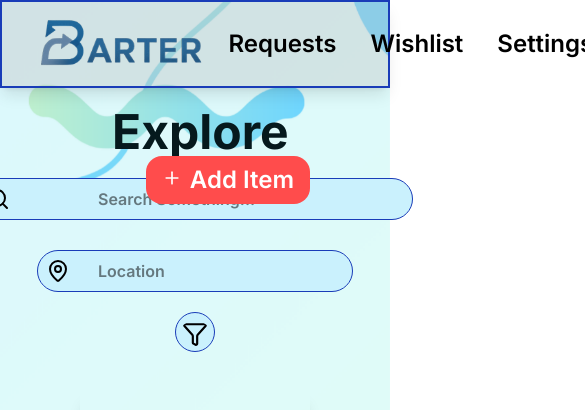
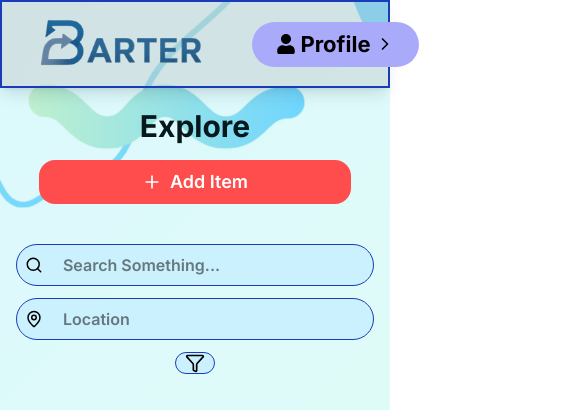
Before and after one commit to vibhor-25/Barter-System-frontend, a React (Vite) app: page /home in a window 390 px wide. Shown: the top 410 px of the page, 585 px wide, since content can reach past the window. Built offline with nearby package versions, Linux system fonts and the light colour scheme.

Commit message:
Changed button of wishlist cards and menu

```diff
--- a/src/components/Menu.jsx
+++ b/src/components/Menu.jsx
@@ -1,21 +1,40 @@
 import React from 'react'
 import { Link } from 'react-router-dom'
-import { ChevronLeft , UserRound , Box , GitPullRequest , SlidersVertical} from 'lucide-react';
+import { useState } from 'react';
+import { ChevronLeft , UserRound , Box , GitPullRequest , SlidersVertical, X , Logs} from 'lucide-react';
 
 const Menu = () => {
 const current = window.location.pathname;
 const activeClass = (path) => current === path ? 'bg-white rounded-full px-3 py-2' : '';
 
+const [isOpen, changeIsOpen] = useState(true);
+const toggleMenu = () => changeIsOpen((prev) => !prev);
+
 return (
-    <div className='w-65 m-10' >
+        <>
+        <button
+          aria-label="Open menu"
+          className={`${isOpen ? 'hidden' : 'flex'} absolute m-10 lg:hidden items-center justify-center text-black`}
+          onClick={toggleMenu}
+        >
+          <Logs size={30} />
+        </button>
+    <div className={`${isOpen ? 'block w-65 m-10' : 'hidden'} lg:block lg:w-65 lg:m-10 transition-all duration-300`} >
             <ul className='flex flex-col gap-10 font-Inter font-semibold text-2xl '>
-                    <Link to="/" className={`flex -mx-5 hover:cursor-pointer font-Inter font-semibold transition-transform duration-200 text-2xl black ${activeClass('/')}`}><ChevronLeft className='inline-block mr-1.5 translate-y-2/7' /> <h1>Back to Home</h1> </Link>
-                    <Link to="/myprofile" id='My-Profile' className={`hover:cursor-pointer font-Inter font-semibold transition-transform duration-200 text-2xl black ${activeClass('/myprofile')}`}><UserRound className='inline-block mr-2 ' />My Profile</Link>
-                    <Link to="/items" id='My-Items' className={`hover:cursor-pointer font-Inter  font-semibold transition-transform duration-200 text-2xl black ${activeClass('/items')}`}><Box className='inline-block mr-2' />My Items </Link>
-                    <Link to="/requests" id='Requests' className={`hover:cursor-pointer font-Inter font-semibold transition-transform duration-200 text-2xl black ${activeClass('/requests')}`}><GitPullRequest className='inline-block mr-2' />Requests</Link>
-                    <Link to="/settings" id='Settings' className={`hover:cursor-pointer font-Inter font-semibold transition-transform duration-200 text-2xl black ${activeClass('/settings')}`}><SlidersVertical className='inline-block mr-2' />Settings</Link>
+                    <div className='flex justify-between items-center px-2'>
+                        <Link to="/home" className='hover:cursor-pointer font-Inter font-semibold text-2xl px-2 flex items-center gap-1 text-black whitespace-nowrap'>
+                        <ChevronLeft size={26} className='hover:cursor-pointer text-black' />
+                        <span>Back to Home</span>
+                        </Link>
+                        <button onClick={toggleMenu} className='size-10 hover:cursor-pointer lg:hidden'><X /></button>
+                    </div>
+                    <Link to="/myprofile" id='My-Profile' className={`hover:cursor-pointer font-Inter font-semibold transition-transform duration-200 text-2xl text-black px-2 py-1 block w-full ${activeClass('/myprofile')}`}><UserRound className='inline-block mr-2' />My Profile</Link>
+                    <Link to="/items" id='My-Items' className={`hover:cursor-pointer font-Inter font-semibold transition-transform duration-200 text-2xl text-black px-2 py-1 block w-full ${activeClass('/items')}`}><Box className='inline-block mr-2' />My Items</Link>
+                    <Link to="/requests" id='Requests' className={`hover:cursor-pointer font-Inter font-semibold transition-transform duration-200 text-2xl text-black px-2 py-1 block w-full ${activeClass('/requests')}`}><GitPullRequest className='inline-block mr-2' />Requests</Link>
+                    <Link to="/settings" id='Settings' className={`hover:cursor-pointer font-Inter font-semibold transition-transform duration-200 text-2xl text-black px-2 py-1 block w-full ${activeClass('/settings')}`}><SlidersVertical className='inline-block mr-2' />Settings</Link>
             </ul>
     </div>
+        </>
 )
 }
 
--- a/src/components/Navbar.jsx
+++ b/src/components/Navbar.jsx
@@ -9,7 +9,7 @@ const Navbar = () => {
         <img src='public/images/BarterLogo.png' alt='Barter Logo' className='h-14 px-5'/>
         <ul className='flex items-center gap-6 '>
             <li>
-                <ul className='flex justify-center items-center gap-8.5 font-black '>
+                <ul className='lg:flex justify-center items-center gap-8.5 font-black hidden '>
                     <Link id='Requests' to='/requests' className='text-2xl font-semibold font-Inter hover:scale-105 hover:cursor-pointer hover:text-[#193301]'>Requests</Link>
                     <Link id='Wishlist' to='/wishlist' className='text-2xl font-semibold font-Inter hover:scale-105 hover:cursor-pointer hover:text-[#193301]'>Wishlist</Link>
                     <Link id='AddItem' to='/settings' className='text-2xl font-semibold font-Inter hover:scale-105 hover:cursor-pointer hover:text-[#193301]'>Settings</Link>
--- a/src/components/SearchBar.jsx
+++ b/src/components/SearchBar.jsx
@@ -3,26 +3,27 @@ import { Search , MapPin , Funnel , Plus } from 'lucide-react';
 import { Link } from 'react-router-dom';
 const SearchBar = () => {
   return (
-    <div>
-    <div className ='h-5 mt-5 mb-10 mx-28 '>
-      <span className='text-[#05191D] font-bold text-5xl  h-10 cursor-grab'>Explore</span>
-      <button className='bg-[#FF4C4C] rounded-2xl font-Inter text-white px-4 py-2 hover:bg-[#E04343] absolute right-20'>
-        <Plus size={20} className='inline-block -translate-y-3/10 mr-2'/>
-        <Link to="/items" className='font-Inter font-semibold text-2xl'>Add Item</Link>
-      </button>
-    </div>
-    <div id='search-and-filters' className='flex gap-5 lg:gap-10 flex-col lg:flex-row justify-center items-center'>
-        <div id='search-bar' className='flex justify-center bg-[#caf1fd] items-center font-Inter border-blue-800 border rounded-4xl gap-2 mx-15 my-2.5  '>
-            <Search className='ml-2 '/>
-            <input type="text" placeholder="Search Something..." className='font-Inter py-2 px-20 border-none font-semibold text-black border-blue-800 border rounded-full '/>
+    <div className='w-full'>
+      <div className='mt-5 mb-10 mx-4 sm:mx-8 lg:mx-28 flex flex-col lg:flex-row justify-between items-center gap-4 lg:gap-0'>
+        <span className='text-[#05191D] font-bold text-3xl sm:text-4xl lg:text-5xl cursor-grab'>Explore</span>
+        <button className='bg-[#FF4C4C] rounded-2xl font-Inter text-white px-4 py-2 hover:bg-[#E04343] flex items-center gap-2 w-[80vw] sm:w-auto justify-center lg:justify-start'>
+          <Plus size={20} />
+          <Link to="/items" className='font-Inter font-semibold text-lg sm:text-xl'>Add Item</Link>
+        </button>
+      </div>
+      <div id='search-and-filters' className='flex gap-3 sm:gap-5 lg:gap-10 flex-col lg:flex-row justify-center items-center px-4 sm:px-8'>
+        <div id='search-bar' className='flex justify-center bg-[#caf1fd] items-center font-Inter border-blue-800 border rounded-4xl gap-2 w-full lg:w-auto'>
+          <Search className='ml-2' size={20} />
+          <input type="text" placeholder="Search Something..." className='font-Inter py-2 px-3 sm:px-5 border-none font-semibold text-black rounded-full w-full sm:w-64 ' />
         </div>
-        <div id='filters' className='flex justify-center bg-[#caf1fd] border-blue-800 border items-center font-Inter rounded-4xl gap-2 mx-15   '>
-            <MapPin className='ml-2 '/>
-            <input type="text" placeholder="Location" className='font-Inter py-2 px-5 border-none font-semibold text-black  rounded-full '/>
+        <div id='filters' className='flex justify-center bg-[#caf1fd] border-blue-800 border items-center font-Inter rounded-4xl gap-2 w-full lg:w-auto'>
+          <MapPin className='ml-2' size={20} />
+          <input type="text" placeholder="Location" className='font-Inter py-2 px-3 sm:px-5 border-none font-semibold text-black rounded-full w-full sm:w-40' />
         </div>
-        <Funnel className='hover:cursor-pointer bg-[#caf1fd] h-10 w-10 pt-2 px-1 pb-1 rounded-4xl border-blue-800 border'/>
-
-    </div>
+        <button className='hover:cursor-pointer bg-[#caf1fd] h-10 w-10 rounded-4xl border-blue-800 border px-2 flex items-center justify-center flex-0'>
+          <Funnel size={20} />
+        </button>
+      </div>
     </div>
   )
 }
```
